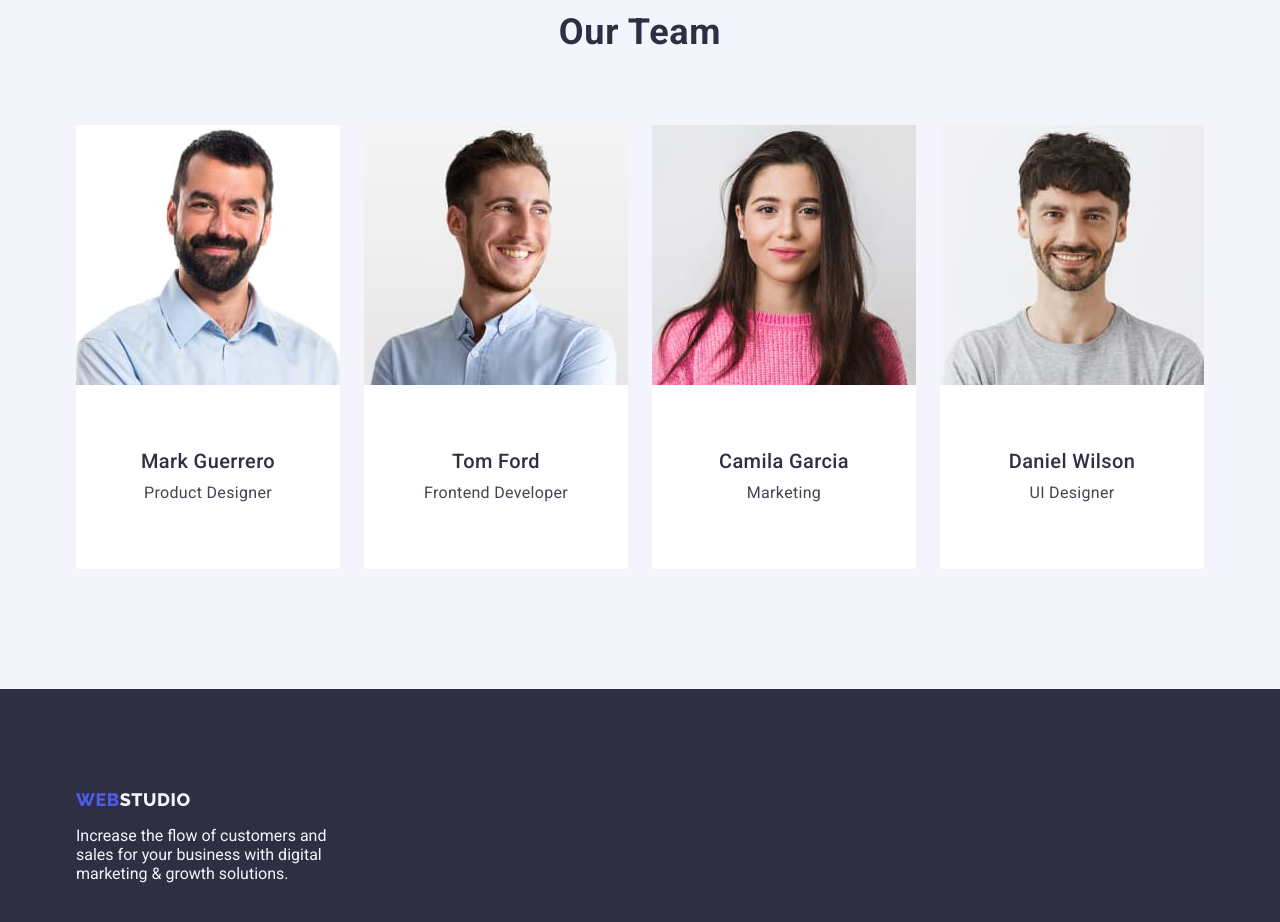
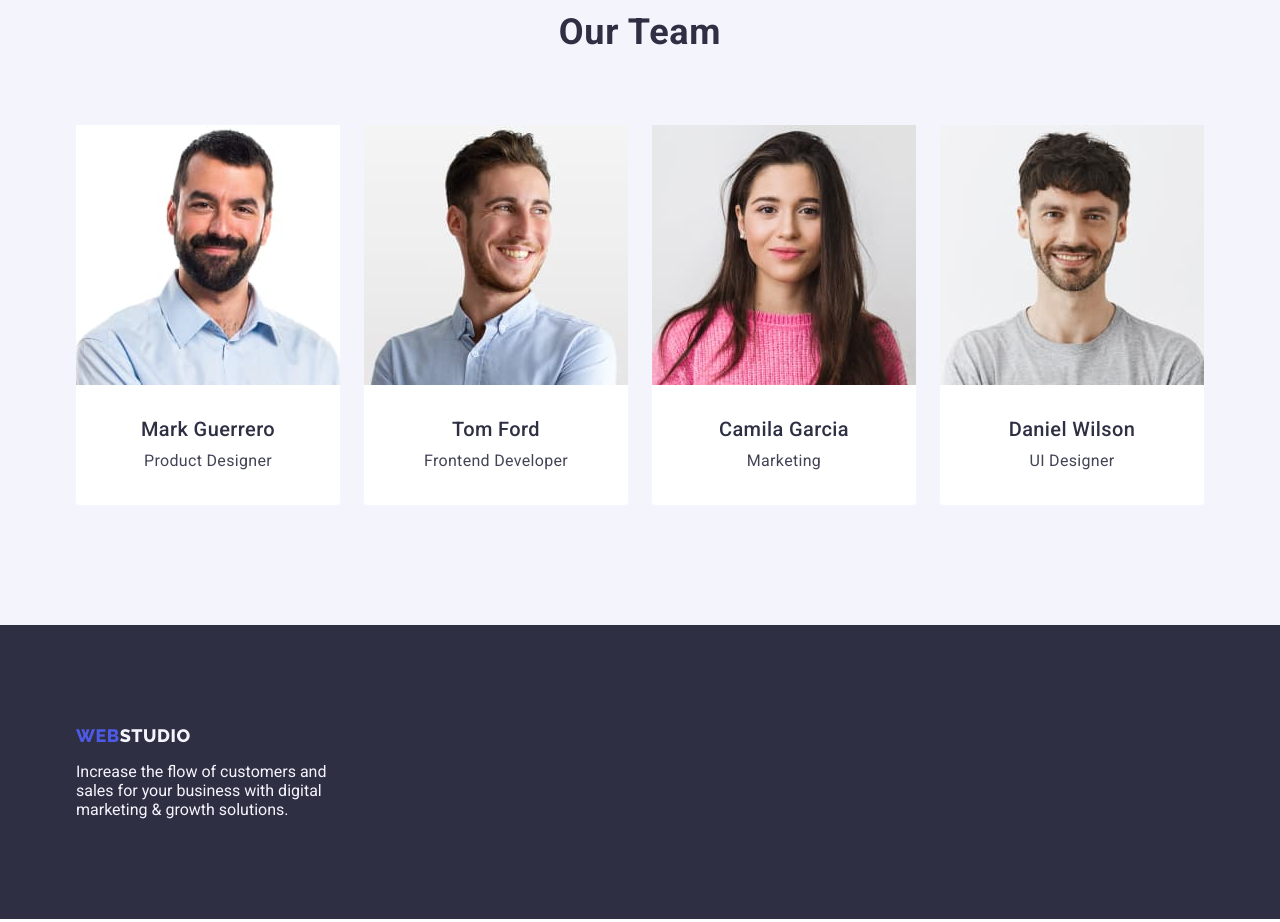
Before and after one commit to Krzysztof31/goit-markup-hw-03, a plain HTML site: page index.html in a window 1280 px wide. Shown: the part 1680-2602 px from the top of the page. Drawn offline with Linux system fonts and the light colour scheme.

Commit message:
Update styles.css

```diff
--- a/styles.css
+++ b/styles.css
@@ -127,11 +127,11 @@ color: var(--third-colour);
 .team-members{
     background-color: var(--third-colour);
 display: inline-flex;
-padding-bottom: 32px;
+
 flex-direction: column;
 justify-content: center;
-align-items: center;
-gap: 32px;}
+align-items: center;}
+
 .address-class{
     font-style: normal;
 }
```
